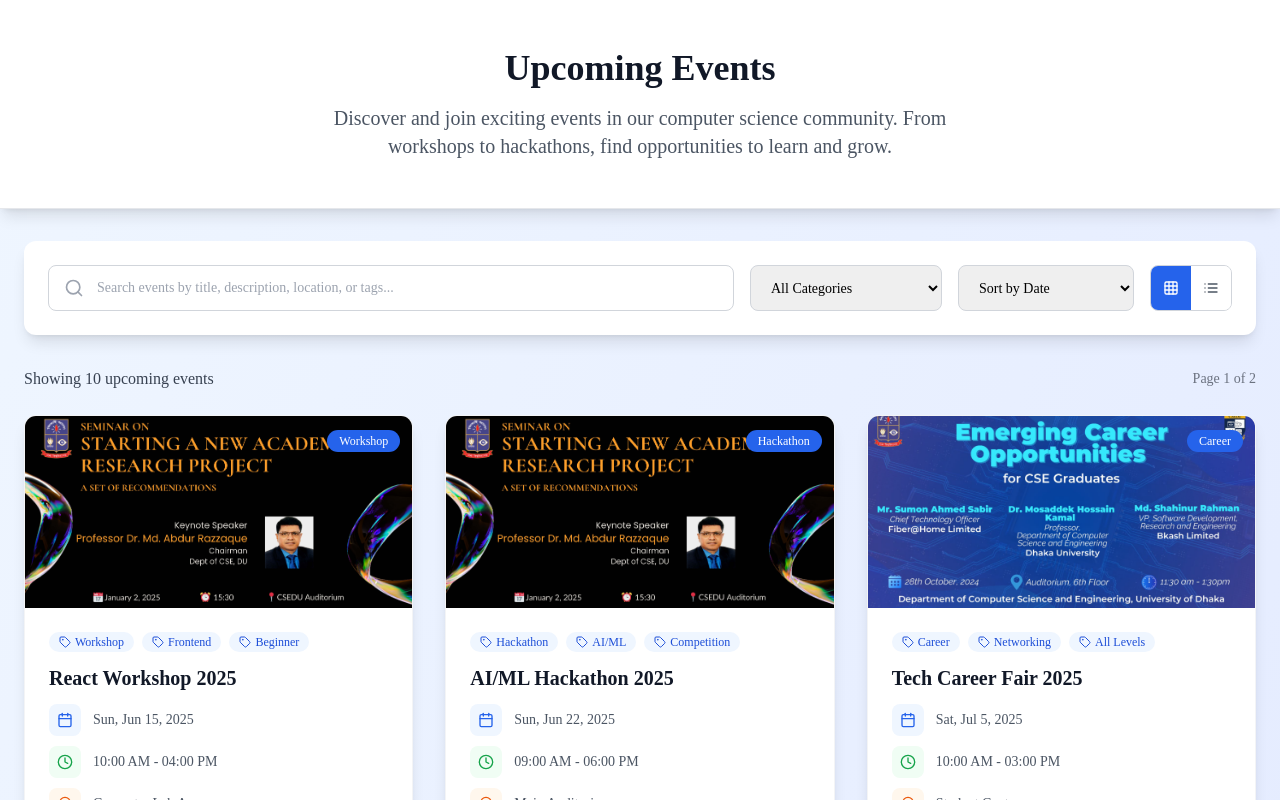
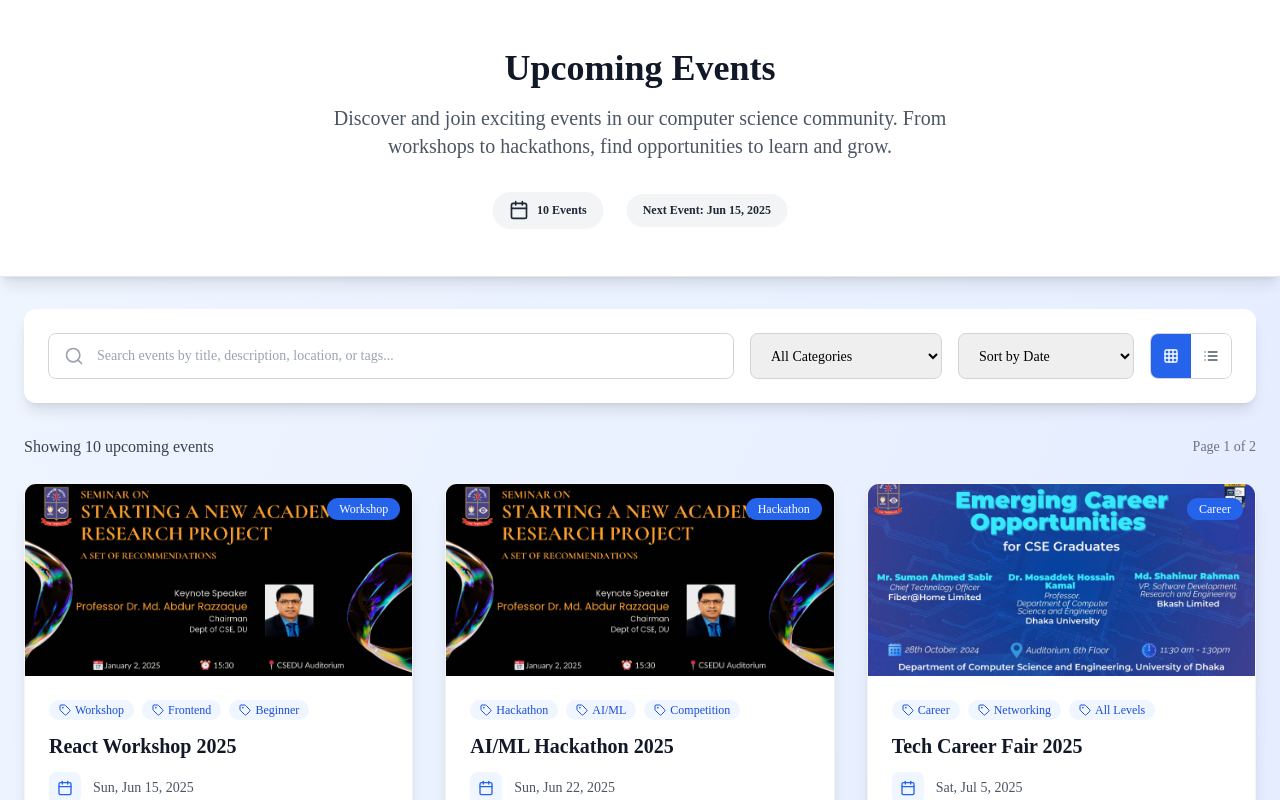
Before and after one commit to samiyariya/CSEDU, a React (Vite) app in the folder frontend/: page /events in a window 1280 px wide. Shown: the top 800 px of the page. Built offline with nearby package versions, Linux system fonts and the light colour scheme.

Commit message:
added total & next events

```diff
--- a/frontend/src/pages/Event.jsx
+++ b/frontend/src/pages/Event.jsx
@@ -3,6 +3,21 @@ import { Search, Filter, Calendar, SortAsc, ChevronLeft, ChevronRight, X, Grid,
 import EventCard from '../components/EventCard';
 import { sampleEvents, eventCategories } from '../assets/assets';
 import { useNavigate } from 'react-router-dom';
+
+// Simple Badge component (you can also import from a UI library if available)
+const Badge = ({ variant = "primary", className = "", children }) => {
+  const baseClasses = "inline-flex items-center px-2.5 py-0.5 rounded-full text-xs font-medium";
+  const variantClasses = {
+    primary: "bg-blue-100 text-blue-800",
+    secondary: "bg-gray-100 text-gray-800"
+  };
+
+  return (
+    <span className={`${baseClasses} ${variantClasses[variant]} ${className}`}>
+      {children}
+    </span>
+  );
+};
 
 const Event = () => {
   const [events, setEvents] = useState([]);
@@ -81,6 +96,11 @@ const Event = () => {
     return filtered;
   }, [events, searchTerm, selectedCategory, sortBy]);
 
+  // Add this computed value for the next upcoming event
+  const nextUpcomingEvent = useMemo(() => {
+    return filteredAndSortedEvents.length > 0 ? filteredAndSortedEvents[0] : null;
+  }, [filteredAndSortedEvents]);
+
   // Pagination
   const totalPages = Math.ceil(filteredAndSortedEvents.length / eventsPerPage);
   const startIndex = (currentPage - 1) * eventsPerPage;
@@ -141,10 +161,25 @@ const Event = () => {
             <h1 className="text-4xl font-bold text-gray-900 mb-4">
               Upcoming Events
             </h1>
-            <p className="text-xl text-gray-600 max-w-2xl mx-auto">
+            <p className="text-xl text-gray-600 max-w-2xl mx-auto mb-6">
               Discover and join exciting events in our computer science community.
               From workshops to hackathons, find opportunities to learn and grow.
             </p>
+
+            {/* Event Stats Badges */}
+            <div className="flex items-center justify-center gap-6 mt-8">
+              <Badge variant="secondary" className="text-base font-semibold px-4 py-2 shadow-sm">
+                <Calendar className="w-5 h-5 mr-2" />
+                {filteredAndSortedEvents.length} {filteredAndSortedEvents.length === 1 ? 'Event' : 'Events'}
+              </Badge>
+              <Badge variant="secondary" className="text-base font-semibold px-4 py-2 shadow-sm">
+                Next Event: {nextUpcomingEvent?.date ? new Date(nextUpcomingEvent.date).toLocaleDateString('en-US', {
+                  month: 'short',
+                  day: 'numeric',
+                  year: 'numeric'
+                }) : "TBD"}
+              </Badge>
+            </div>
           </div>
         </div>
       </div>
```
